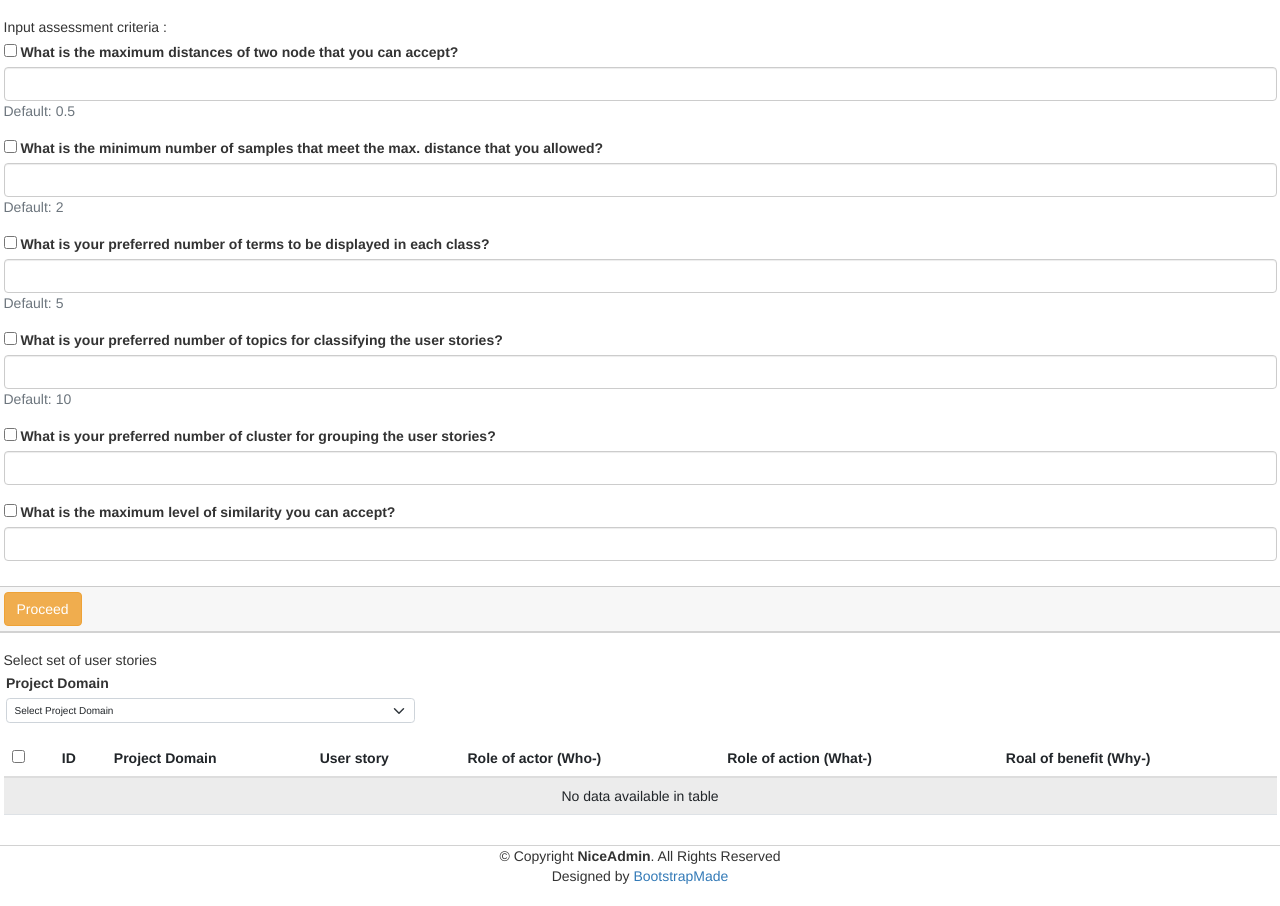
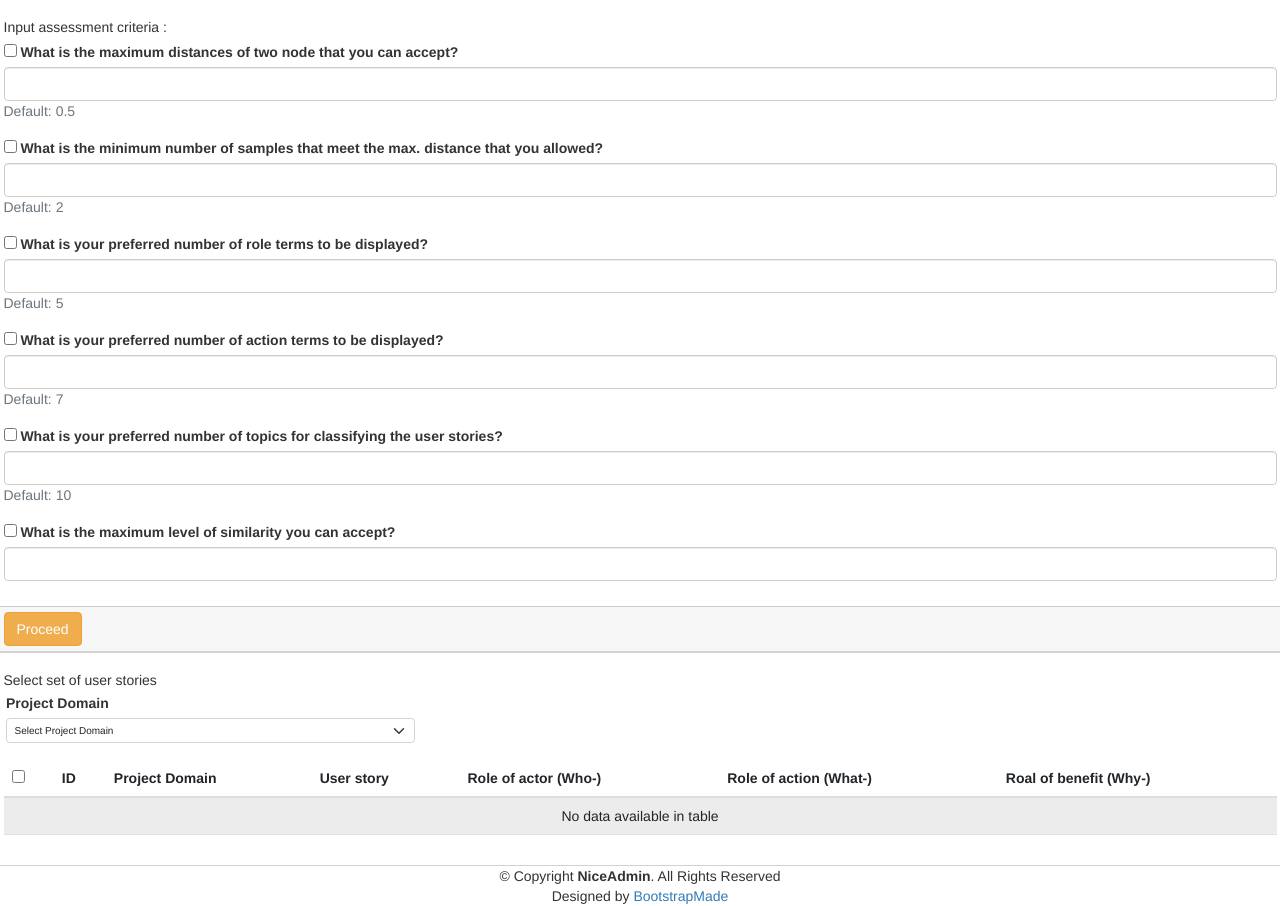
Before and after one commit to anisamna/one_page_ambiguity, a Django app: page /inputUS/see_splitted_US1.html in a window 1280 px wide. Shown: the part 187-1093 px from the top of the page. Before the commit the page ends 1071 px from the top, so only its background shows below. Run offline with Django 4.2, Linux system fonts and the light colour scheme; data that the repository does not hold is empty; some libraries are stand-ins or nearby versions.

Commit message:
chore: input analyze

```diff
--- a/functions/segmentation.py
+++ b/functions/segmentation.py
@@ -162,7 +162,7 @@ def segmentation(obj_id):
         userstory_obj.save()
 
 
-def segmentation_edit_userstory(userstory_id):
+def segmentation_edit_userstory(userstory_id, is_add):
     # userstory edit update spliting
     try:
         userstory_obj = UserStory_element.objects.get(id=userstory_id)
@@ -268,24 +268,56 @@ def segmentation_edit_userstory(userstory_id):
 
         why = goal_id +" "+goal_usr
 
+        if is_add:
+            userstory_obj_who, created = UserStory_Who.objects.get_or_create(
+                Who_identifier = role_id,
+                Who_action = role_act,
+                Who_full = who,
+                Element_type = "Actor",
+            )
 
-        if userstory_obj.Who_full:
-            who_obj = userstory_obj.Who_full
-            who_obj.Who_identifier = role_id
-            who_obj.Who_action = role_act
-            who_obj.Who_full = who
-            who_obj.save()
+            userstory_obj_who.save()
 
-        if userstory_obj.What_full:
-            what_obj = userstory_obj.What_full
-            what_obj.What_identifier = action_id
-            what_obj.What_action = action_usr
-            what_obj.What_full = what
-            what_obj.save()
+            userstory_obj_what, created = UserStory_What.objects.get_or_create(
+                What_identifier = action_id,
+                What_action = action_usr,
+                What_full = what,
+                Element_type = "Action",
+            )
 
-        if userstory_obj.Why_full:
-            why_obj = userstory_obj.Why_full
-            why_obj.Why_identifier = goal_id
-            why_obj.Why_action = goal_usr
-            why_obj.Why_full = why
-            why_obj.save()
+            userstory_obj_what.save()
+
+            userstory_obj_why, created = UserStory_Why.objects.get_or_create(
+                Why_identifier = goal_id,
+                Why_action = goal_usr,
+                Why_full = why,
+                Element_type = "Goal",
+
+            )
+
+            userstory_obj_why.save()
+            userstory_obj.Who_full = userstory_obj_who
+            userstory_obj.What_full = userstory_obj_what
+            userstory_obj.Why_full = userstory_obj_why
+            userstory_obj.save()
+        else:
+            if userstory_obj.Who_full:
+                who_obj = userstory_obj.Who_full
+                who_obj.Who_identifier = role_id
+                who_obj.Who_action = role_act
+                who_obj.Who_full = who
+                who_obj.save()
+
+            if userstory_obj.What_full:
+                what_obj = userstory_obj.What_full
+                what_obj.What_identifier = action_id
+                what_obj.What_action = action_usr
+                what_obj.What_full = what
+                what_obj.save()
+
+            if userstory_obj.Why_full:
+                why_obj = userstory_obj.Why_full
+                why_obj.Why_identifier = goal_id
+                why_obj.Why_action = goal_usr
+                why_obj.Why_full = why
+                why_obj.save()
--- a/inputUS/templates/inputUS/see_splitted_US1.html
+++ b/inputUS/templates/inputUS/see_splitted_US1.html
@@ -110,45 +110,46 @@
           <div class="col-md-12">
             <!-- Precise Criteria -->
             <div class="form-group">
-              <input type="checkbox" id="precise_eps_checkbox_id" name="precise_eps_checkbox"/>
-              <label for="precise_eps_checkbox_id">What is the maximum distances of two node that you can accept?</label>
-              <input type="number" class="form-control" name="precise_eps_value" id="precise_eps_id">
+              <input type="checkbox" id="eps_checkbox_id" name="eps_checkbox"/>
+              <label for="eps_checkbox_id">What is the maximum distances of two node that you can accept?</label>
+              <input type="number" class="form-control" name="eps_value" id="eps_value_id" step="0.01">
               <span class="text-muted">Default: 0.5</span>
             </div>
 
             <div class="form-group">
-              <input type="checkbox" id="precise_min_samples_checkbox_id" name="precise_min_samples_checkbox"/>
-              <label for="precise_min_samples_checkbox_id">What is the minimum number of samples that meet the max. distance that you allowed?</label>
-              <input type="number" class="form-control" name="precise_min_samples_value" id="precise_min_samples_id">
+              <input type="checkbox" id="min_samples_checkbox_id" name="min_samples_checkbox"/>
+              <label for="min_samples_checkbox_id">What is the minimum number of samples that meet the max. distance that you allowed?</label>
+              <input type="number" class="form-control" name="min_samples_value" id="min_samples_value_id">
               <span class="text-muted">Default: 2</span>
             </div>
 
             <!-- Get the top terms for each act_cluster_label -->
             <div class="form-group">
-              <input type="checkbox" id="consistency_criteria_id">
-              <label for="consistency_criteria_id">What is your preferred number of terms to be displayed in each class?</label>
-              <input type="text" class="form-control">
+              <input type="checkbox" id="terms_role_checkbox_id" name="terms_role_checkbox">
+              <label for="terms_role_checkbox_id">What is your preferred number of role terms to be displayed?</label>
+              <input type="number" class="form-control" name="terms_role_value" id="terms_role_value_id">
               <span class="text-muted">Default: 5</span>
+            </div>
+
+            <div class="form-group">
+              <input type="checkbox" id="terms_action_checkbox_id" name="terms_action_checkbox">
+              <label for="terms_action_checkbox_id">What is your preferred number of action terms to be displayed?</label>
+              <input type="number" class="form-control" name="terms_action_value" id="terms_action_value_id">
+              <span class="text-muted">Default: 7</span>
             </div>
 
             <!-- the preferred number of topics -->
             <div class="form-group">
-              <input type="checkbox" aria-label="Conceptually sound criteria" id="conceptually_sound_criteria_id">
-              <label for="conceptually_sound_criteria_id">What is your preferred number of topics for classifying the user stories?</label>
-              <input type="text" class="form-control">
+              <input type="checkbox" id="topics_checkbox_id" name="topics_checkbox">
+              <label for="topics_checkbox_id">What is your preferred number of topics for classifying the user stories?</label>
+              <input type="number" class="form-control" name="topics_value" id="topics_value_id">
               <span class="text-muted">Default: 10</span>
             </div>
 
             <div class="form-group">
-              <input type="checkbox" id="cluster_for_grouping_id">
-              <label for="cluster_for_grouping_id">What is your preferred number of cluster for grouping the user stories?</label>
-              <input type="text" class="form-control">
-            </div>
-
-            <div class="form-group">
-              <input type="checkbox" aria-label="Unique criteria" id="unique_criteria_id">
-              <label for="unique_criteria_id">What is the maximum level of similarity you can accept?</label>
-              <input type="text" class="form-control">
+              <input type="checkbox" id="similarity_checkbox_id" name="similarity_checkbox">
+              <label for="similarity_checkbox_id">What is the maximum level of similarity you can accept?</label>
+              <input type="number" class="form-control" name="similarity_value" id="similarity_value_id">
             </div>
           </div>
         </div>
--- a/inputUS/urls.py
+++ b/inputUS/urls.py
@@ -13,6 +13,7 @@ urlpatterns = [
     path('see_splitted_US1.html', views.show_splitted_UserStory, name='show_splitted_UserStory'),
     path('del_Upload_US/<int:id>/', views.del_Upload_US, name= 'del_Upload_US'),
     path('report/list', views.view_report_userstory_list, name="report_userstory_list"),
+    path('userstory/<int:project_id>/add', views.add_userstory, name="userstory_project_add"),
     path('userstory/<int:userstory_id>/edit', views.edit_userstory, name="userstory_edit"),
     path('userstory/analyze', views.analyze_data, name="analyze_data")
 ]
--- a/inputUS/views.py
+++ b/inputUS/views.py
@@ -149,6 +149,31 @@ def show_splitted_UserStory(request):
 
 def analyze_data(request):
     from functions.analysis_userstory import AnalysisData
+    eps_value, min_samples_value, terms_role_value, terms_action_value, topics_value, similarity_value = None, None, None, None, None, None
+    eps_checkbox = request.POST.get('eps_checkbox', None)
+    if eps_checkbox == 'on':
+        eps_value = request.POST.get('eps_value', None)
+
+    min_samples_checkbox = request.POST.get('min_samples_checkbox', None)
+    if min_samples_checkbox == 'on':
+        min_samples_value = request.POST.get('min_samples_value', None)
+
+    terms_role_checkbox = request.POST.get('terms_role_checkbox', None)
+    if terms_role_checkbox == 'on':
+        terms_role_value = request.POST.get('terms_role_value', None)
+
+    terms_action_checkbox = request.POST.get('terms_action_checkbox', None)
+    if terms_action_checkbox == 'on':
+        terms_action_value = request.POST.get('terms_action_value', None)
+
+    topics_checkbox = request.POST.get('topics_checkbox', None)
+    if topics_checkbox == 'on':
+        topics_value = request.POST.get('topics_value', None)
+
+    similarity_checkbox = request.POST.get('similarity_checkbox', None)
+    if similarity_checkbox == 'on':
+        similarity_value = request.POST.get('similarity_value', None)
+
     data_list_id = request.POST.getlist("userstory_id", [])
 
     if len(data_list_id) < 2:
@@ -159,7 +184,23 @@ def analyze_data(request):
         )
         return redirect(reverse('show_splitted_UserStory'))
 
-    AnalysisData(data_list_id).start()
+    print(
+        eps_value,
+        min_samples_value,
+        terms_role_value,
+        terms_action_value,
+        topics_value,
+        similarity_value
+    )
+
+    AnalysisData(data_list_id).start(
+        eps_value,
+        min_samples_value,
+        terms_role_value,
+        terms_action_value,
+        topics_value,
+        similarity_value
+    )
     messages.success(
         request,
         "User stories have been successfully analyzed. The list of user stories with potential ambiguities have been updated !",
@@ -237,6 +278,22 @@ def edit_userstory(request, userstory_id):
             messages.success(request, "Success update userstory.")
             return redirect(reverse('report_userstory_list')+"?project_id="+str(userstory.Project_Name_id))
     return render(request, "inputUS/edit_userstory.html", extra_context)
+
+def add_userstory(request, project_id):
+    project = get_object_or_404(Project, id=project_id)
+    extra_context = {
+        'project': project
+    }
+    if request.POST:
+        text_story = request.POST.get('userstory', None)
+        if text_story:
+            userstory = UserStory_element.objects.create(
+                UserStory_Full_Text=text_story,
+                Project_Name=project,
+            )
+            segmentation_edit_userstory(userstory.id, True)
+            messages.success(request, "Success add userstory.")
+    return render(request, "inputUS/add_userstory.html", extra_context)
 
 
 # def see_precise(request):
```
Also changed, not shown: functions/analysis_userstory.py (+6 -5 lines), inputUS/templates/inputUS/add_userstory.html (added, +25 -0 lines), inputUS/templates/inputUS/report_userstory_list.html (+19 -0 lines).
